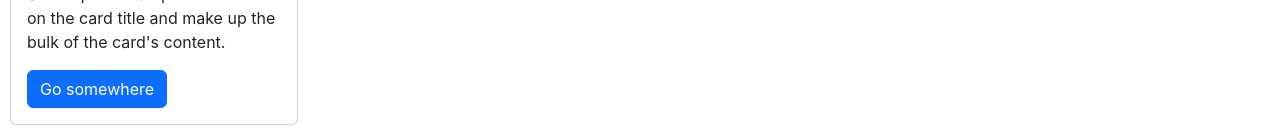
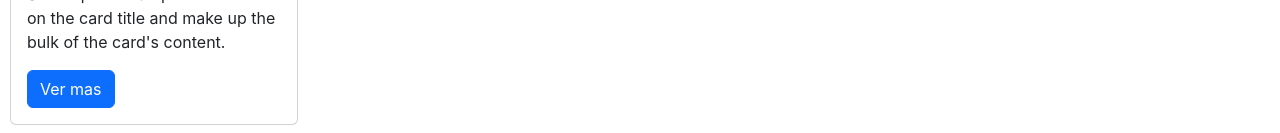
Before and after one commit to OctavioVer/App-de-coderhouse, a React (Create React App) app: page / in a window 1280 px wide. Shown: the part 509-642 px from the top of the page. Built offline with nearby package versions, Linux system fonts and the light colour scheme.

Commit message:
Agregando boton en la card

```diff
--- a/src/componentes/Item.jsx
+++ b/src/componentes/Item.jsx
@@ -12,7 +12,7 @@ const Item = ({ info }) => {
           bulk of the card's content.
         </p>
         <a href="#" className="btn btn-primary">
-          Go somewhere
+          Ver mas
         </a>
       </div>
     </div>
```
